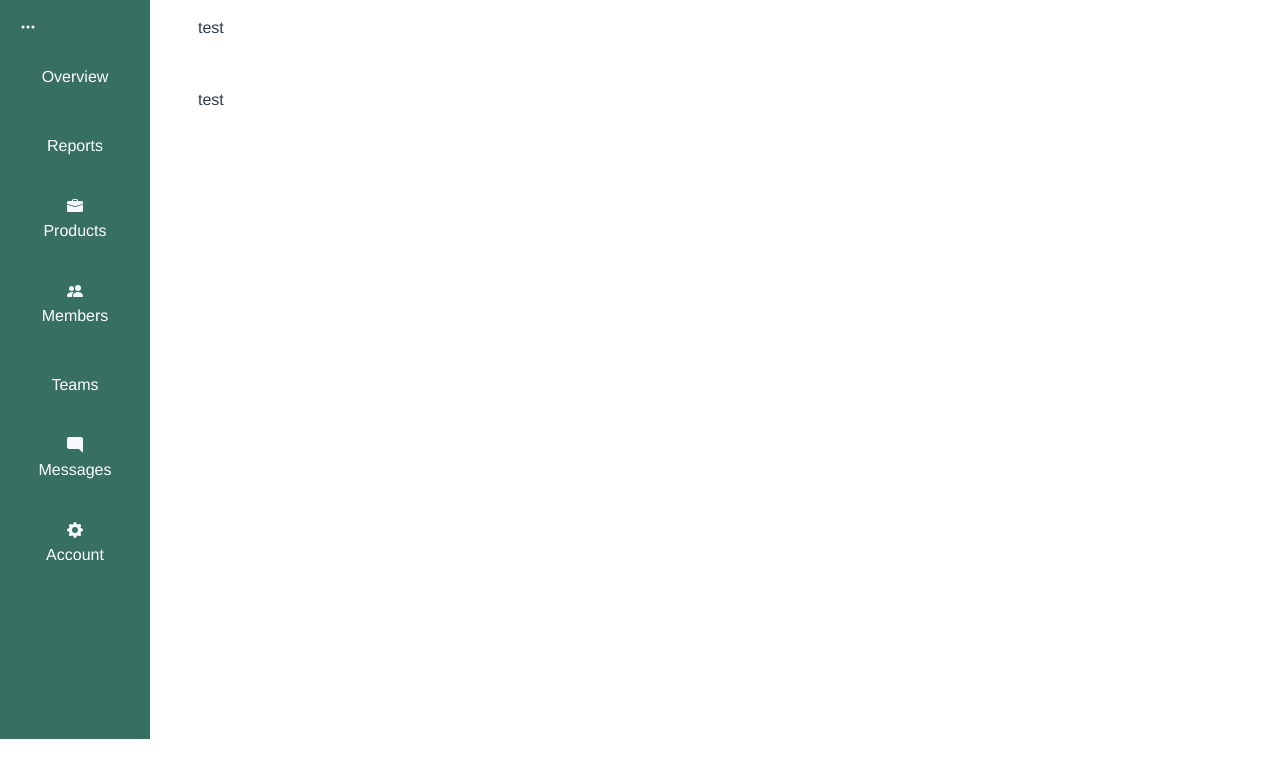
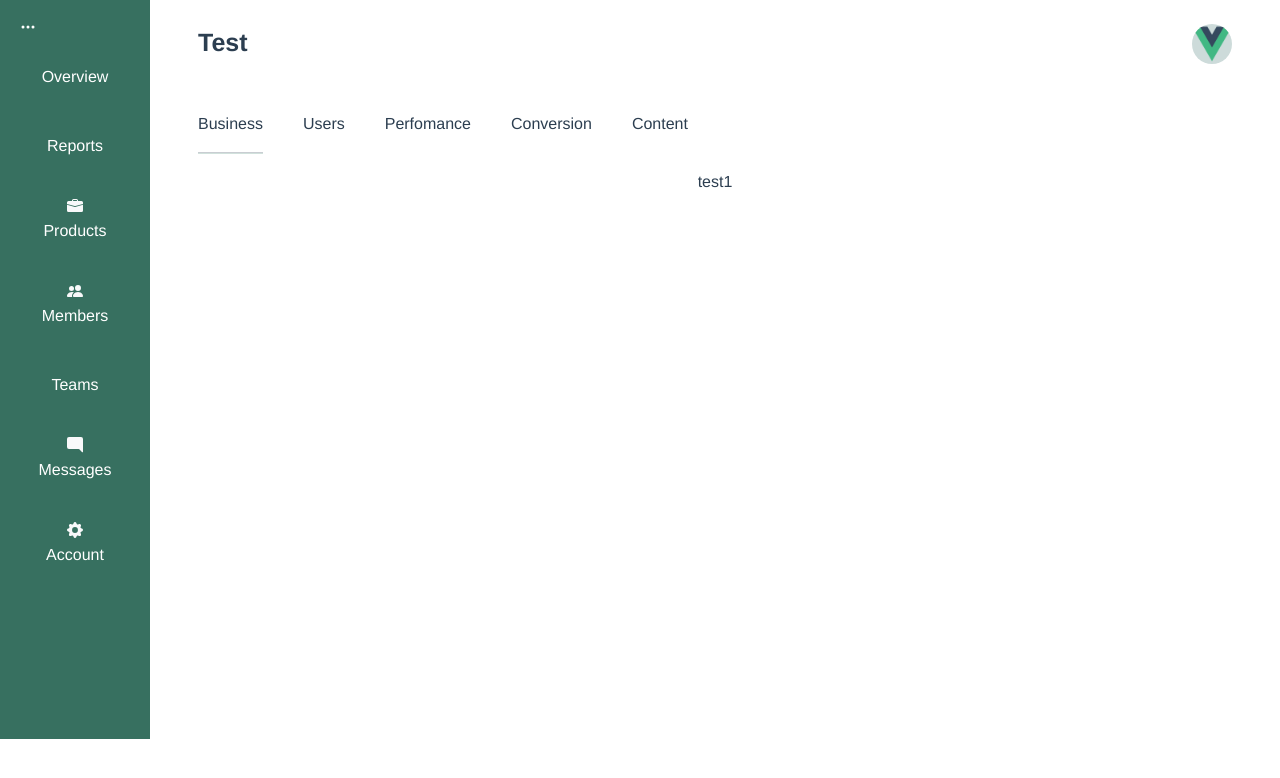
Before and after one commit to manucho254/ecom-vision-dashboard, a Vue app: page /reports in a window 1280 px wide. Shown: the top 778 px of the page. Built offline with nearby package versions, Linux system fonts and the light colour scheme.

Commit message:
relearning vuejs

```diff
--- a/src/assets/css/styles.css
+++ b/src/assets/css/styles.css
@@ -40,6 +40,49 @@
   color: #fff !important;
   text-decoration: none;
 }
+
+.section-name {
+  font-size: 25px;
+  font-weight: bold;
+}
+
+.top-nav {
+  display: flex;
+  justify-content: space-between;
+}
+
+.profile-avatar {
+  width: 40px;
+  height: 40px;
+  background-color: rgb(205, 219, 218);
+  border-radius: 50px;
+}
+
+.active-tab {
+  background-color: #377060 !important;
+  color: #fff !important;
+}
+
+.tabs {
+  display: flex;
+  gap: 40px;
+  flex-wrap: wrap;
+}
+
+.tab:hover {
+  cursor: pointer;
+}
+
+.tab-title {
+  font-size: 15px;
+  font-weight: 20px;
+}
+
+.tab-active-hr {
+  background-color: #4c8a79 !important;
+  height: 2px;
+}
+
 @media screen and (min-width: 1024px) {
     .sidebar{
       color: #fff;
--- /dev/null
+++ b/src/components/topNav.vue
@@ -0,0 +1,20 @@
+<script>
+    export default {
+        props: {
+            title: {
+                required: true
+            }
+        }
+    }
+</script>
+
+<template>
+    <div class="top-nav mt-4 px-5">
+        <div>
+            <span class="section-name text-capitalize">{{ title }}</span>
+        </div>
+        <div>
+            <img class="profile-avatar" src="@/assets/logo.png" alt="profile avatar">
+        </div>
+    </div>
+</template>
--- a/src/views/dashboard.vue
+++ b/src/views/dashboard.vue
@@ -1,16 +1,18 @@
 <script>
     import SideBar from "@/components/sideBar.vue"
+    import TopNav from "@/components/topNav.vue";
+
     export default {
         name: "dashboard",
-        components: {SideBar}
+        components: { SideBar, TopNav }
     }
 </script>
 
 <template>
     <div class="d-flex">
         <SideBar/>
-        <div>
-            <div class="topnav mt-3">test</div>
+        <div class="w-100">
+            <TopNav title="test"/>
             <div class="p-5"><router-view/></div>
         </div>
     </div>
--- a/src/views/reports.vue
+++ b/src/views/reports.vue
@@ -3,7 +3,12 @@
         "name": "Reports",
         data: () => {
             return {
-
+                activeTab: 1,
+            }
+        },
+        methods: {
+            changeTab(tab){
+                this.activeTab = tab
             }
         }
     }
@@ -11,6 +16,42 @@
 
 <template>
     <div>
-        test
+        <div class="tabs">
+            <div class="tab">
+                <span @click="changeTab(1)">Business</span>
+                <hr class="tab-active-hr" v-if="activeTab === 1">
+            </div>
+            <div class="tab">
+                <span @click="changeTab(2)">Users</span>
+                <hr class="tab-active-hr" v-if="activeTab === 2">
+            </div>
+            <div class="tab">
+                <span @click="changeTab(3)">Perfomance</span>
+                <hr class="tab-active-hr" v-if="activeTab === 3">
+            </div>
+            <div class="tab">
+                <span @click="changeTab(4)">Conversion</span>
+                <hr class="tab-active-hr" v-if="activeTab === 4">
+            </div>
+            <div class="tab">
+                <span @click="changeTab(5)">Content</span>
+                <hr class="tab-active-hr" v-if="activeTab === 5">
+            </div>
+        </div>
+            <section v-if="activeTab == 1">
+                <div>test1</div>
+            </section>
+            <section v-if="activeTab == 2">
+                <div>test2</div>
+            </section>
+            <section v-if="activeTab === 3">
+                <div>test3</div>
+            </section>
+            <section v-if="activeTab === 4">
+                <div>test4</div>
+            </section>
+            <section class="tab" v-if="activeTab == 5">
+                <div>test5</div>
+            </section>
     </div>
 </template>
```
Also changed, not shown: src/components/tab.vue (added, +15 -0 lines).
